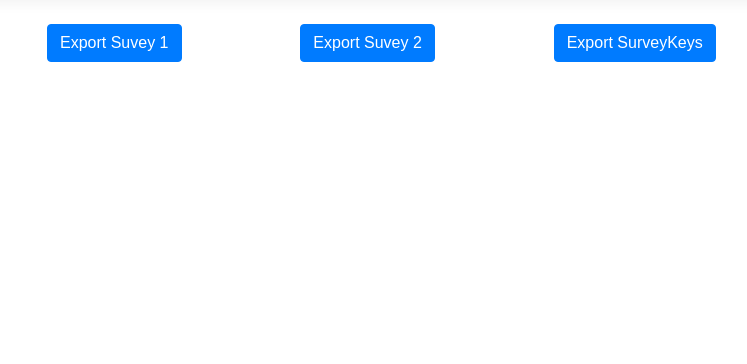
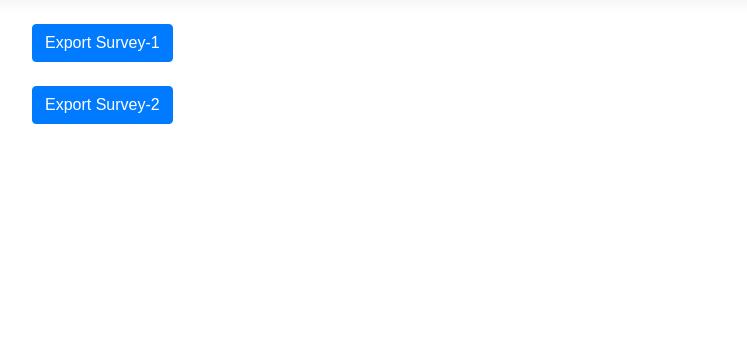
Before and after one commit to Brandt-moreThan4/LAFG---Website, a Django app: page /survey/survey-export/ in a window 1280 px wide. Shown: the part 56-420 px from the top of the page, without its empty margins (38-785 px from the left). Run offline with Django 3.2, Linux system fonts and the light colour scheme; data comes from the database, SQL or seed files in the repository; both versions use the stored data as it was after the commit; some libraries are stand-ins or nearby versions.

Commit message:
survey exports are reconnected to model

```diff
--- a/LAFG/survey/models.py
+++ b/LAFG/survey/models.py
@@ -29,7 +29,11 @@ class Survey_Key(models.Model):
         return self.key
 
 
+# Should change the name..
 class Survey_Record(models.Model):
     survey = models.ForeignKey(Survey, on_delete=models.CASCADE)
     response = models.TextField()
-    # timestamp = models.DateTimeField()
+    timestamp = models.DateTimeField(auto_now_add=True)
+
+    def __str__(self):
+        return str(self.survey) +': ' + str(self.timestamp)
--- a/LAFG/survey/templates/survey/survey_export.html
+++ b/LAFG/survey/templates/survey/survey_export.html
@@ -8,7 +8,7 @@
 
 {% block content %}
 
-<form method="post" enctype="multipart/form-data">
+<!-- <form method="post" enctype="multipart/form-data">
     {% csrf_token %}
     <div class="row">
         <div class="col">
@@ -27,7 +27,17 @@
             </div>
         </div>
     </div>
-</form>
+</form>   -->
+
+<form method="post">
+    {% csrf_token %}
+
+    {% for survey in surveys %}
+        <div class="row">
+            <button type="submit" value="{{ survey.survey_name }}" name="data_export" class="btn btn-primary">Export {{ survey.survey_name }}</button>
+        </div>
+        <br>
+    {% endfor %}
 
 
 {% endblock %}
--- a/LAFG/survey/views.py
+++ b/LAFG/survey/views.py
@@ -58,15 +58,16 @@ def survey_export(request):
     """ """
     # Should probably just make this so that I can return the csv directly include it as an href link?
     if request.method == 'POST':
-        # button value with either be 'Survey-1' or 'Survey-2'
-        button_value = request.POST.get('data_export')
-        file_name = button_value + '.csv'
+        survey_name = request.POST.get('data_export')
+
+        file_name = survey_name + '.csv'
         response = HttpResponse(content_type='text/csv')
         response['Content-Disposition'] = 'attachment; filename=' + file_name
-        if button_value == 'keys':
-            export_db(Survey_Key, response)
-        else:
-            dp.write_csv_to_response(button_value, response)
+
+        dp.write_records_to_response(survey_name, response)
         return response
+    else:
+        surveys = Survey.objects.all()
 
-    return render(request, 'survey/survey_export.html')
+
+    return render(request, 'survey/survey_export.html',context={'surveys': surveys})
```
Also changed, not shown: LAFG/survey/data/data_process.py (+10 -1 lines), LAFG/db.sqlite3, LAFG/survey/migrations/0008_survey_record_timestamp.py (added).
